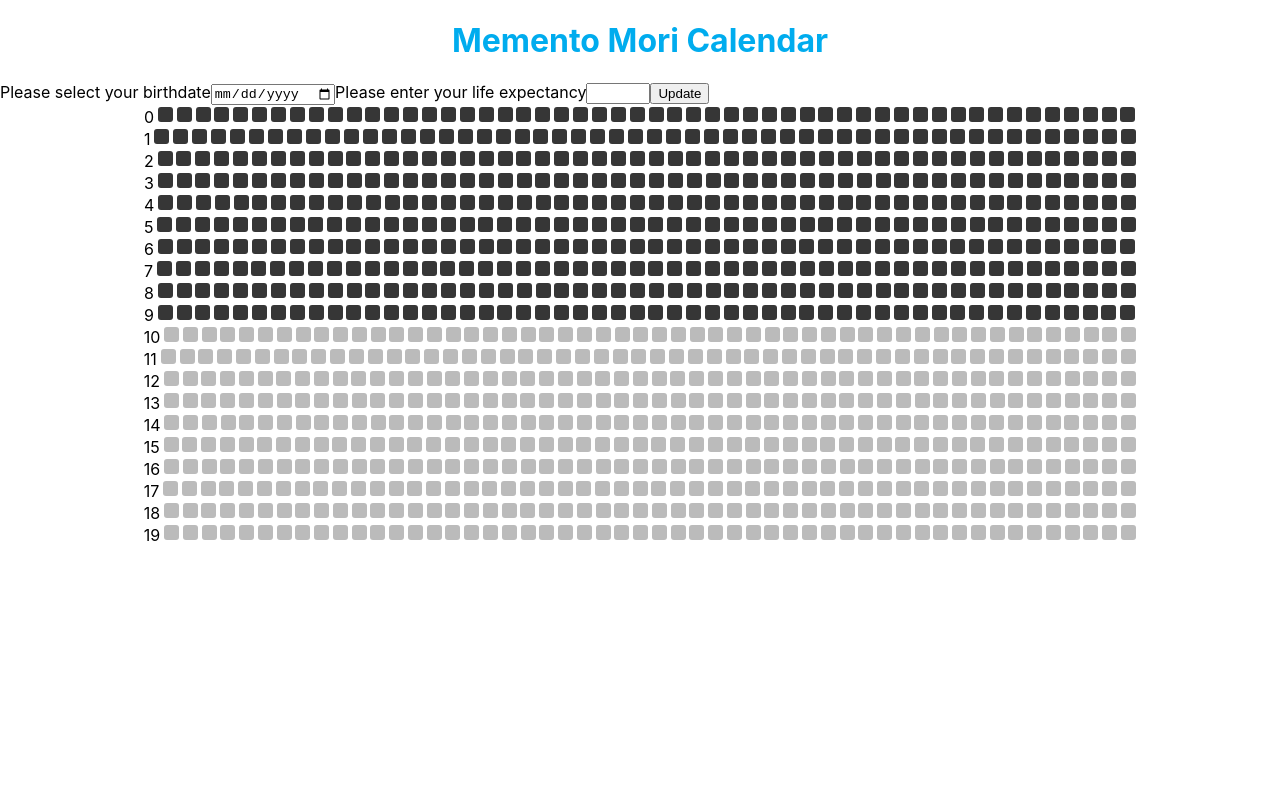
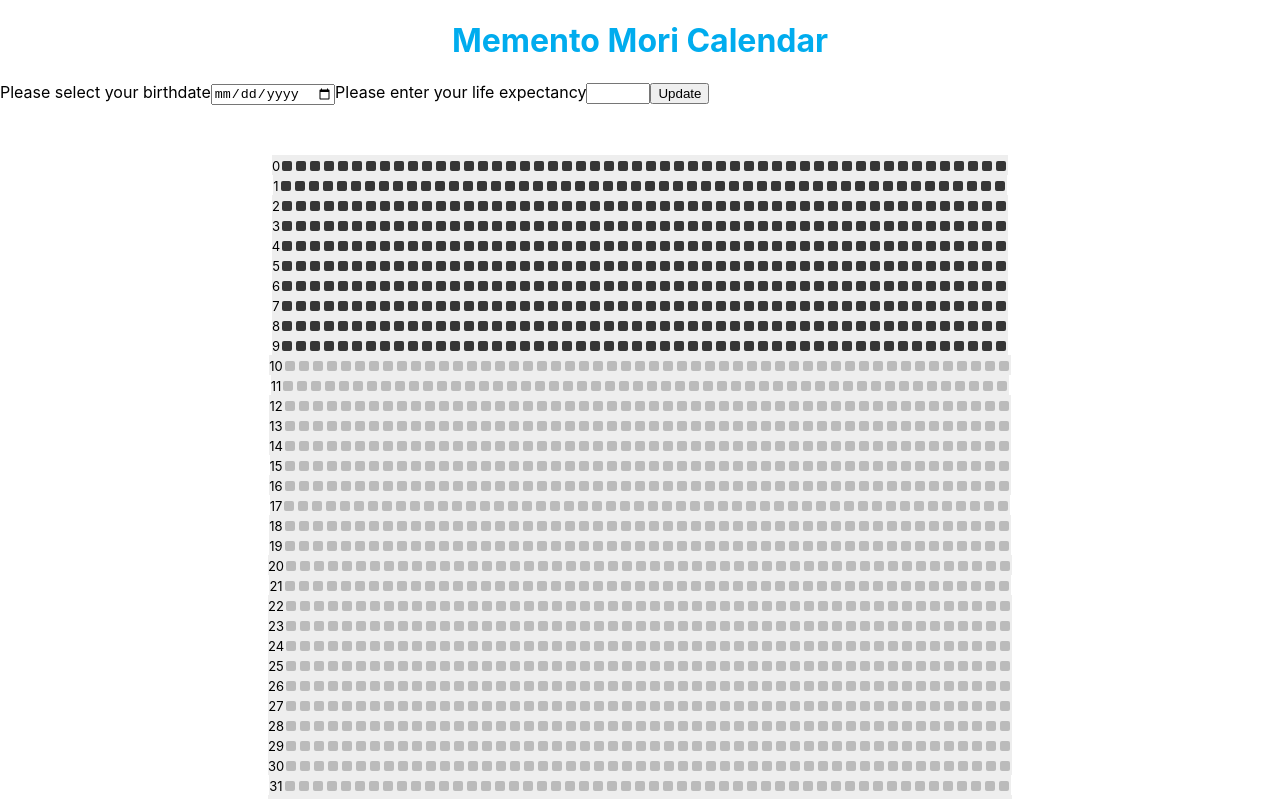
Before and after one commit to chessmadridista/memento-mori, a React (Create React App) app in the folder app/: page / in a window 1280 px wide. Shown: the top 799 px of the page. Built offline with nearby package versions, Linux system fonts and the light colour scheme.

Commit message:
Fix issue related to the calendar not being changing size dynamically.

```diff
--- a/app/src/components/calendar/Calendar.css
+++ b/app/src/components/calendar/Calendar.css
@@ -2,3 +2,8 @@ h1 {
     text-align: center;
     color: #00acee;
 }
+
+.calendar {
+    margin: 50px 0;
+    text-align: center;
+}
--- a/app/src/components/calendar/Calendar.js
+++ b/app/src/components/calendar/Calendar.js
@@ -1,7 +1,7 @@
 import './Calendar.css';
 import Year from './components/Year';
 
-let years = Array.from(Array(20).keys());
+let years = Array.from(Array(80).keys());
 years = years.map((year) => {
     return (
         <Year key={ year } yearNo={ year } />
@@ -11,9 +11,9 @@ years = years.map((year) => {
 function Form() {
     return (
         <form>
-            <label for="birthDate">Please select your birthdate</label>
+            <label htmlFor="birthDate">Please select your birthdate</label>
             <input type="date"></input>
-            <label for="lifeExpectancy">Please enter your life expectancy</label>
+            <label htmlFor="lifeExpectancy">Please enter your life expectancy</label>
             <input type="number" min="0" max="150"></input>
             <button>Update</button>
         </form>
@@ -25,7 +25,9 @@ function Calendar() {
         <>
             <h1>Memento Mori Calendar</h1>
             <Form />
-            { years }
+            <div className="calendar">
+                { years }
+            </div>
         </>
     );
 }
--- a/app/src/components/calendar/components/Week.css
+++ b/app/src/components/calendar/components/Week.css
@@ -1,7 +1,9 @@
 .week {
-    height: 15px;
-    width: 15px;
-    border-radius: 3px;
+    display: inline-block;
+    height: 10px;
+    width: 10px;
+    border-radius: 2px;
+    margin: 0 2px;
     background-color: #bbb;
 }
 
--- a/app/src/components/calendar/components/Week.js
+++ b/app/src/components/calendar/components/Week.js
@@ -8,7 +8,7 @@ function Week({ yearNo }) {
     }
 
     return (
-        <div className={ `week + ${ optionalClassName }` }></div>
+        <div className={ `week ${ optionalClassName }` }></div>
     );
 }
 
--- a/app/src/components/calendar/components/Year.css
+++ b/app/src/components/calendar/components/Year.css
@@ -1,7 +1,9 @@
 .year {
-    display: flex;
-    justify-content: space-evenly;
-    width: 1000px;
-    margin: auto;
-    margin-top: 2px;
+    display: inline-block;
+    margin-top: 0px;
+    background-color: #eee;
 }
+
+.year-no {
+    font-size: small;
+}
--- a/app/src/components/calendar/components/Year.js
+++ b/app/src/components/calendar/components/Year.js
@@ -11,7 +11,7 @@ function Year({ yearNo }) {
 
     return (
         <div className="year">
-            <span>{ yearNo }</span>{ year }
+            <span className="year-no">{ yearNo }</span>{ year }
         </div>
     );
 }
```
